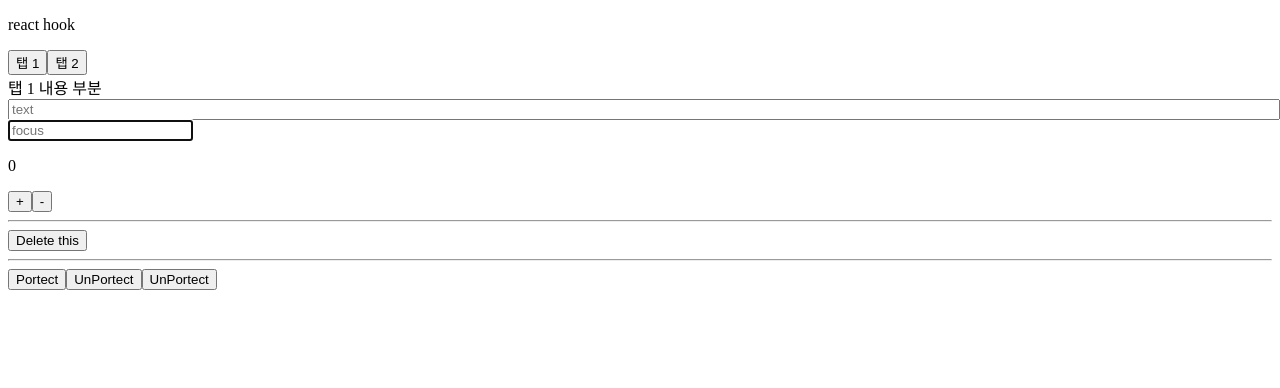
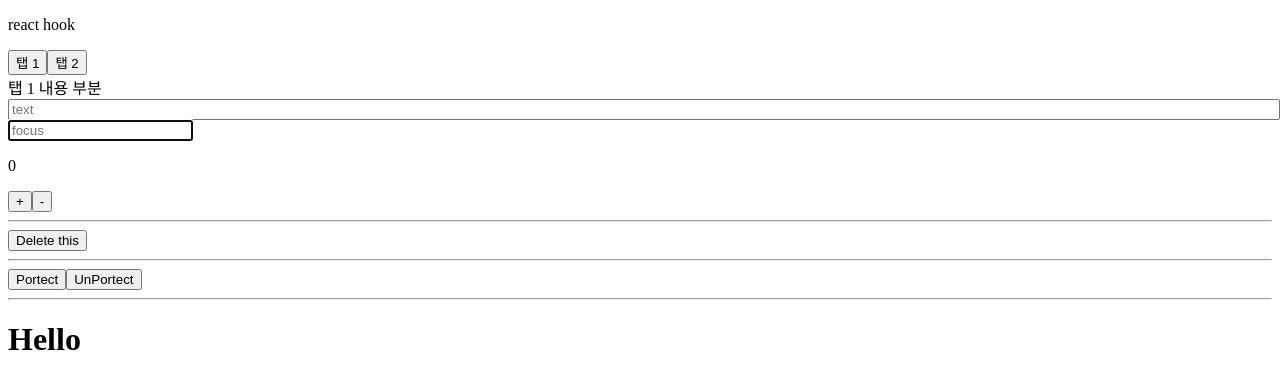
Before and after one commit to idsiemu/react-hooks, a React (Create React App) app: page / in a window 1280 px wide. Shown: the top 388 px of the page. Built offline with nearby package versions, Linux system fonts and the light colour scheme; the HTML template or start-up script is replaced by a standard one.

Commit message:
일단 커밋 useEffect의 이해가 필요..

```diff
--- a/src/App.js
+++ b/src/App.js
@@ -5,6 +5,7 @@ import useTitle from './useTitle';
 import useClick from './useClick';
 import useConfirm from './useConfirm';
 import usePreventLeave from './usePreventLeave';
+import useBeforeLeave from './useBeforeLeave';
 import styled from 'styled-components'
 
 const content = [
@@ -36,27 +37,21 @@ const Number = (init) => {
   };
 }
 
-const useBeforeLeave = (onbefore) => {
-
-  const handle = event => {
-    if(typeof onbefore !== 'function'){
-      return
+const useFadeIn = (duration = 1, delay = 0) => {
+  const element = useRef();
+  useEffect(() => {
+    if(element.current){
+      const { current } = element;
+      current.style.transition = `opacity ${duration}s ease-in-out ${delay}s`;
+      current.style.opacity = 1;
     }
-    const { clientY } = event;
-    if(clientY <= 0){
-      onbefore();
-    }
-  }
-  useEffect(() => {
-    document.addEventListener("mouseleave", handle);
-    return () => document.removeEventListener("mouseleave", handle);
-  },[]);
+  },[duration, delay])
+  return {ref: element, style: {opacity:0}};
 }
 
 
 const App = () => {
   const sayHello = () => console.log("HI");
-  const click = () => console.log("Click");
   const {number, plus, minus} = Number(0);
   useEffect(sayHello,[]);
   const name = useInput("")
@@ -66,6 +61,7 @@ const App = () => {
   const refer = useRef();
   useEffect(() => {setTimeout(() => refer.current.focus(), 2000)},[refer]);
 
+  const click = () => console.log("Click");
   const title = useClick(click);
 
   const deleteWord = () => {console.log("delete this")};
@@ -76,6 +72,9 @@ const App = () => {
 
   const beforeLife = () => console.log("pleas don`t leave");
   useBeforeLeave(beforeLife);
+
+  const fadeInH1 = useFadeIn(2, 1);
+  const fadeInP = useFadeIn(4, 10);
   return (
     <div>
       <p ref={title}>
@@ -98,7 +97,9 @@ const App = () => {
       <hr/>
       <button onClick={enablePrevent}>Portect</button>
       <button onClick={disablePrevent}>UnPortect</button>
-      <button onClick={disablePrevent}>UnPortect</button>
+      <hr/>
+      <h1 {...fadeInH1}>Hello</h1>
+      <p {...fadeInP}>fadeIn</p>
     </div>
   );
 }
--- /dev/null
+++ b/src/useBeforeLeave.js
@@ -0,0 +1,19 @@
+import { useEffect } from 'react';
+
+const useBeforeLeave = (onbefore) => {
+    useEffect(() => {
+        const handle = event => {
+            if(typeof onbefore !== 'function'){
+            return
+            }
+            const { clientY } = event;
+            if(clientY <= 0){
+            onbefore();
+            }
+        }
+        document.addEventListener("mouseleave", handle);
+        return () => document.removeEventListener("mouseleave", handle);
+    },[onbefore]);
+}
+
+export default useBeforeLeave;
--- a/src/useClick.js
+++ b/src/useClick.js
@@ -1,15 +1,17 @@
 import {useEffect, useRef} from 'react';
 
-const useClick = onClick => {
-    const element = useRef();
-    useEffect(() => {
+const useClick = (onClick = null) => {
+  const element = useRef();
+  useEffect(() => {
       if(typeof onClick === "function"){
-        if(element.current) {
+        console.log(element.current);
+        console.log('functiop');
+        if(typeof element !== 'undefined') {
           element.current.addEventListener("click", onClick);
-        }
-        return () => {
-          if(element.current){
-            element.current.removeEventListener("click", onClick);
+          return () => {
+            if(typeof element !== 'undefined'){
+              element.current.removeEventListener("click", onClick);
+            }
           }
         }
       }
```
Also changed, not shown: 1 other file (tests, documents, lock files or other folders).
